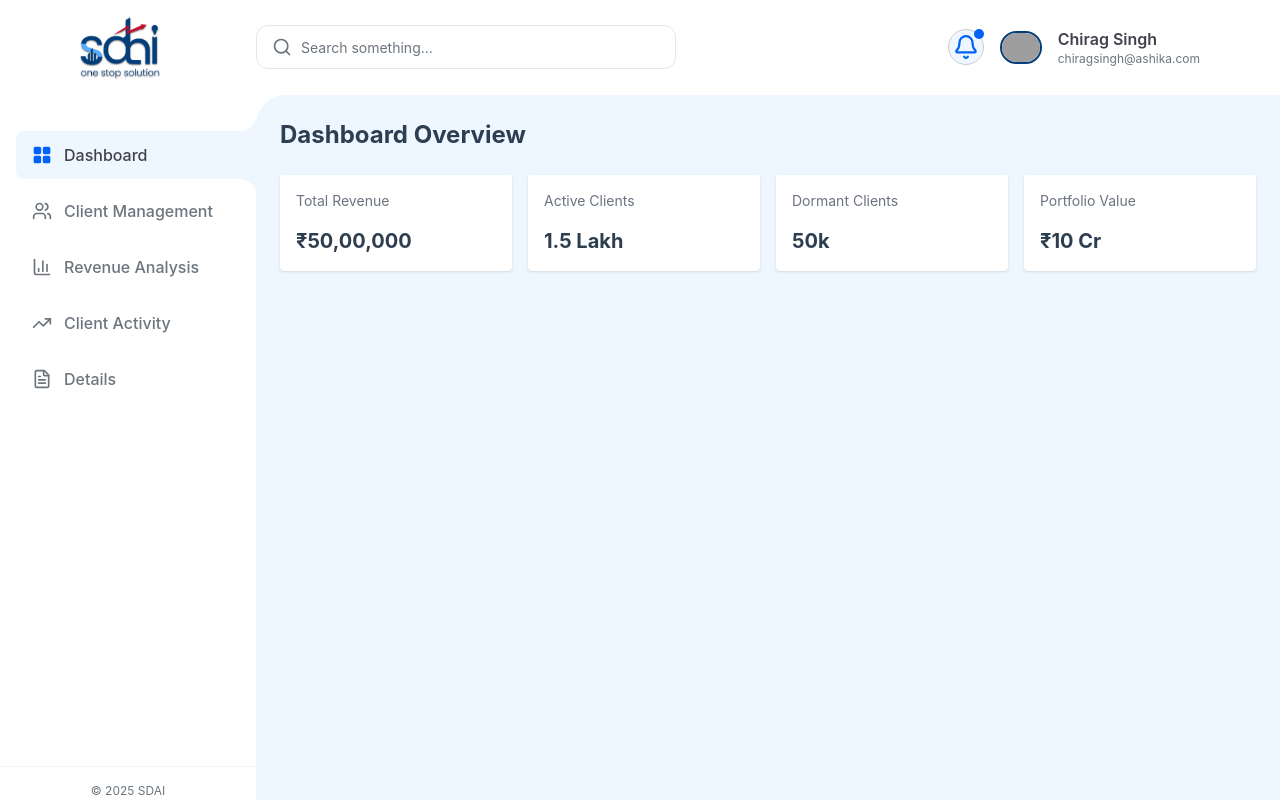
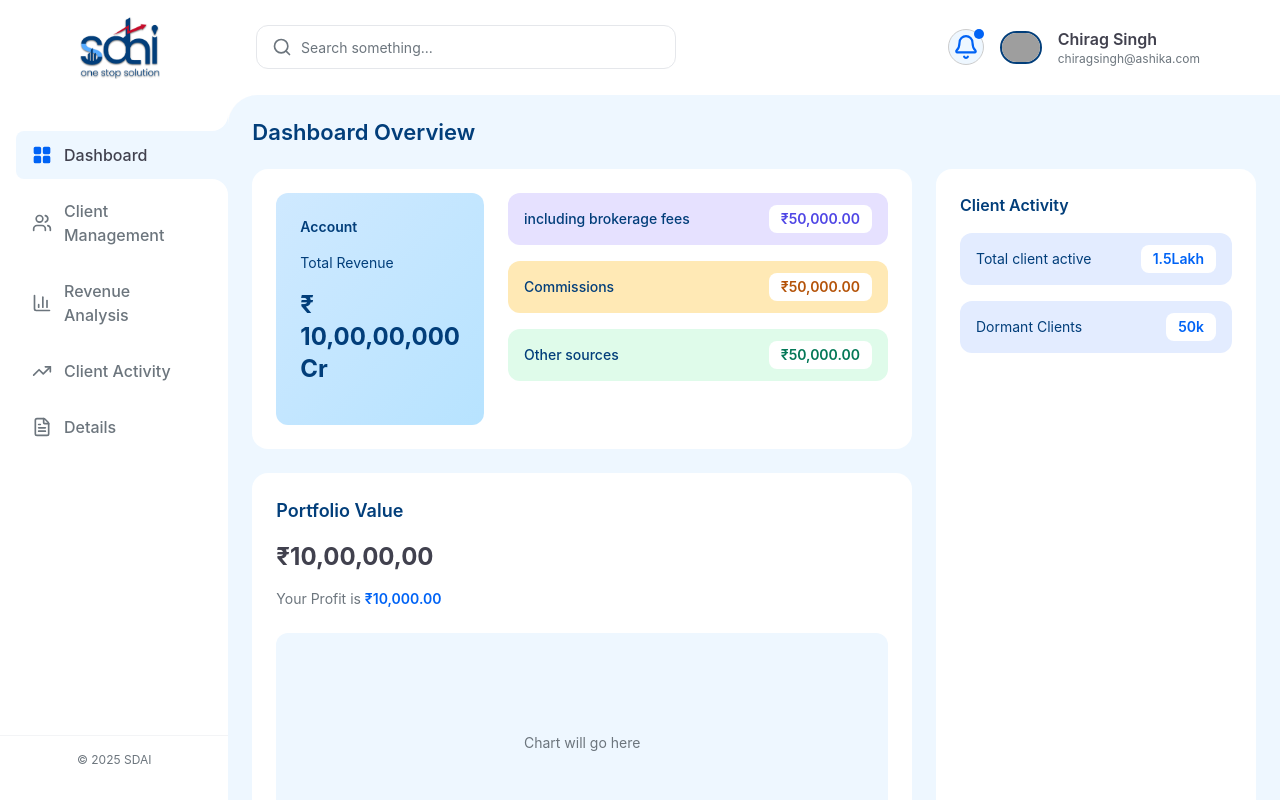
Before and after one commit to ashu38472/ashika-fullstack-starter, a Next.js app in the folder frontend/: page / in a window 1280 px wide. Built offline with nearby package versions, Linux system fonts and the light colour scheme; grey boxes are pictures that could not be loaded.

Commit message:
Added dashboard components and fixed layout and added nice style for scroll bar

```diff
--- a/frontend/app/(app)/layout.tsx
+++ b/frontend/app/(app)/layout.tsx
@@ -9,29 +9,29 @@ export default function AppLayout({
   children: React.ReactNode;
 }) {
   return (
-    <div className="h-screen w-screen bg-white overflow-hidden">
+    <div className="h-screen w-screen bg-white flex flex-col">
       {/* Topbar */}
       <Topbar />
 
-      {/* Shell */}
-      <div className="flex h-[calc(100vh-64px)]">
+      {/* Body */}
+      <div className="flex flex-1 overflow-hidden">
         {/* Sidebar */}
         <Sidebar />
 
-        {/* Content Wrapper (important layer) */}
+        {/* Content Wrapper */}
         <div className="flex-1 bg-white">
-          {/* Actual Content Surface */}
+          {/* Scroll Container */}
           <main
             className="
               h-full
+              overflow-y-auto
               bg-[#EEF7FF]
               rounded-tl-[30px]
               shadow-sm
-              overflow-auto
-              p-6
             "
           >
-            <div className="max-w-[1600px] mx-auto">
+            {/* STANDARD PAGE SPACING (GLOBAL) */}
+            <div className="max-w-[1600px] mx-auto px-6 py-6">
               {children}
             </div>
           </main>
--- a/frontend/app/(app)/page.tsx
+++ b/frontend/app/(app)/page.tsx
@@ -1,14 +1,21 @@
-import { dashboardStats } from "@/data/dashboard";
-import StatCard from "@/components/dashboard/StatCard";
+import RevenueSummary from "@/components/dashboard/RevenueSummary";
+import ClientActivityCard from "@/components/dashboard/ClientActivityCard";
+import PortfolioSection from "@/components/dashboard/PortfolioSection";
 
 export default function DashboardPage() {
   return (
     <div className="space-y-6">
-      <h1 className="text-2xl font-bold">Dashboard Overview</h1>
-      <div className="grid grid-cols-4 gap-4">
-        {dashboardStats.map(stat => (
-          <StatCard key={stat.label} {...stat} />
-        ))}
+      <h1 className="text-[22px] font-semibold text-[#023E7A]">
+        Dashboard Overview
+      </h1>
+
+      <div className="flex gap-6">
+        <div className="flex-1 space-y-6">
+          <RevenueSummary />
+          <PortfolioSection />
+        </div>
+
+        <ClientActivityCard />
       </div>
     </div>
   );
--- a/frontend/app/globals.css
+++ b/frontend/app/globals.css
@@ -166,7 +166,12 @@ body {
    TYPOGRAPHY
    ============================================ */
 
-h1, h2, h3, h4, h5, h6 {
+h1,
+h2,
+h3,
+h4,
+h5,
+h6 {
   font-weight: 600;
   line-height: 1.2;
   color: var(--foreground);
@@ -268,22 +273,32 @@ table {
    SCROLLBAR STYLING (Optional)
    ============================================ */
 
+/* ===== Custom Scrollbar (Dashboard Style) ===== */
+
+/* Chrome, Edge, Safari */
 ::-webkit-scrollbar {
-  width: 10px;
-  height: 10px;
+  width: 6px;
+  height: 6px;
 }
 
 ::-webkit-scrollbar-track {
-  background: var(--gray-100);
+  background: transparent;
 }
 
 ::-webkit-scrollbar-thumb {
-  background: var(--gray-400);
-  border-radius: var(--radius);
+  background-color: rgba(2, 62, 122, 0.25);
+  /* #023E7A with opacity */
+  border-radius: 999px;
 }
 
 ::-webkit-scrollbar-thumb:hover {
-  background: var(--gray-500);
+  background-color: rgba(2, 62, 122, 0.4);
+}
+
+/* Firefox */
+* {
+  scrollbar-width: thin;
+  scrollbar-color: rgba(2, 62, 122, 0.35) transparent;
 }
 
 /* ============================================
--- /dev/null
+++ b/frontend/components/dashboard/ClientActivityCard.tsx
@@ -0,0 +1,29 @@
+export default function ClientActivityCard() {
+  return (
+    <div className="bg-white rounded-2xl p-6 space-y-4 w-[320px]">
+      <h2 className="text-base font-semibold text-[#023E7A]">
+        Client Activity
+      </h2>
+
+      <ActivityRow label="Total client active" value="1.5Lakh" />
+      <ActivityRow label="Dormant Clients" value="50k" />
+    </div>
+  );
+}
+
+function ActivityRow({
+  label,
+  value,
+}: {
+  label: string;
+  value: string;
+}) {
+  return (
+    <div className="flex items-center justify-between bg-[#E3ECFF] rounded-xl px-4 py-3">
+      <span className="text-sm text-[#023E7A]">{label}</span>
+      <span className="bg-white rounded-lg px-3 py-1 text-sm font-semibold text-[#0063F5]">
+        {value}
+      </span>
+    </div>
+  );
+}
--- /dev/null
+++ b/frontend/components/dashboard/PortfolioSection.tsx
@@ -0,0 +1,25 @@
+export default function PortfolioSection() {
+  return (
+    <div className="bg-white rounded-2xl p-6 h-[360px]">
+      <h2 className="text-lg font-semibold text-[#023E7A] mb-4">
+        Portfolio Value
+      </h2>
+
+      <p className="text-2xl font-bold text-[#41414E]">
+        ₹10,00,00,00
+      </p>
+
+      <p className="text-sm text-[#6C757D] mt-2">
+        Your Profit is{" "}
+        <span className="text-[#0063F5] font-semibold">
+          ₹10,000.00
+        </span>
+      </p>
+
+      {/* Chart placeholder */}
+      <div className="mt-6 h-[220px] rounded-xl bg-[#EEF7FF] flex items-center justify-center text-sm text-[#6C757D]">
+        Chart will go here
+      </div>
+    </div>
+  );
+}
--- /dev/null
+++ b/frontend/components/dashboard/RevenueSummary.tsx
@@ -0,0 +1,64 @@
+export default function RevenueSummary() {
+  return (
+    <div className="bg-white rounded-2xl p-6 flex gap-6">
+      {/* Left Big Card */}
+      <div className="flex-1 rounded-xl bg-gradient-to-br from-[#CFE9FF] to-[#B7E3FF] p-6">
+        <p className="text-sm font-semibold text-[#023E7A]">Account</p>
+        <p className="text-sm text-[#023E7A] mt-1">Total Revenue</p>
+
+        <p className="text-2xl font-bold text-[#023E7A] mt-4">
+          ₹ 10,00,00,000 Cr
+        </p>
+      </div>
+
+      {/* Right Breakdown */}
+      <div className="flex flex-col gap-4 w-[380px]">
+        <BreakdownItem
+          label="including brokerage fees"
+          value="₹50,000.00"
+          bg="#E6E1FF"
+          text="#4F46E5"
+        />
+        <BreakdownItem
+          label="Commissions"
+          value="₹50,000.00"
+          bg="#FFE9B5"
+          text="#B45309"
+        />
+        <BreakdownItem
+          label="Other sources"
+          value="₹50,000.00"
+          bg="#DFFBEA"
+          text="#047857"
+        />
+      </div>
+    </div>
+  );
+}
+
+function BreakdownItem({
+  label,
+  value,
+  bg,
+  text,
+}: {
+  label: string;
+  value: string;
+  bg: string;
+  text: string;
+}) {
+  return (
+    <div
+      className="flex items-center justify-between rounded-xl px-4 py-3"
+      style={{ backgroundColor: bg }}
+    >
+      <span className="text-sm font-medium text-[#023E7A]">{label}</span>
+      <span
+        className="bg-white rounded-lg px-3 py-1 text-sm font-semibold"
+        style={{ color: text }}
+      >
+        {value}
+      </span>
+    </div>
+  );
+}
```
